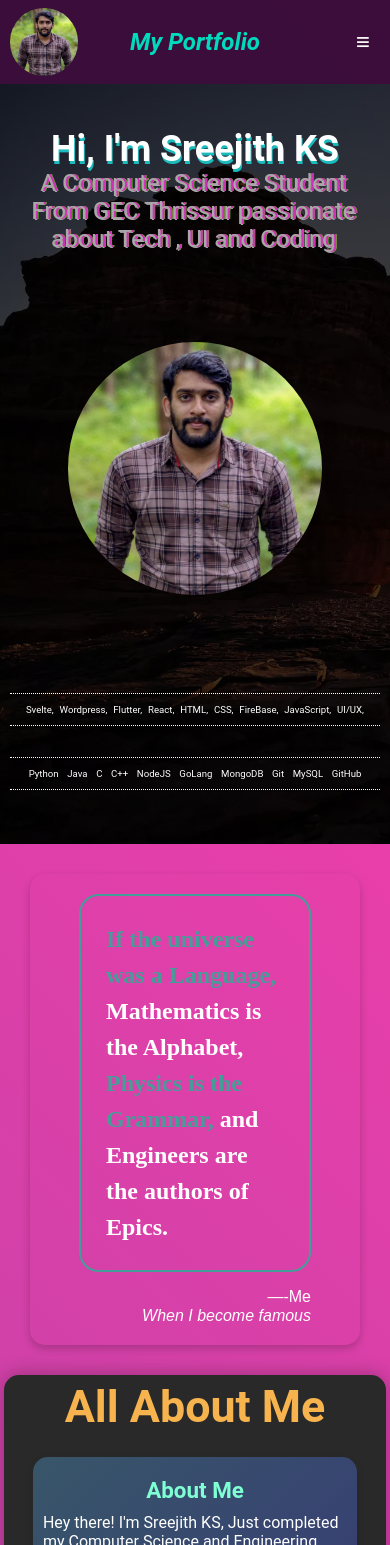
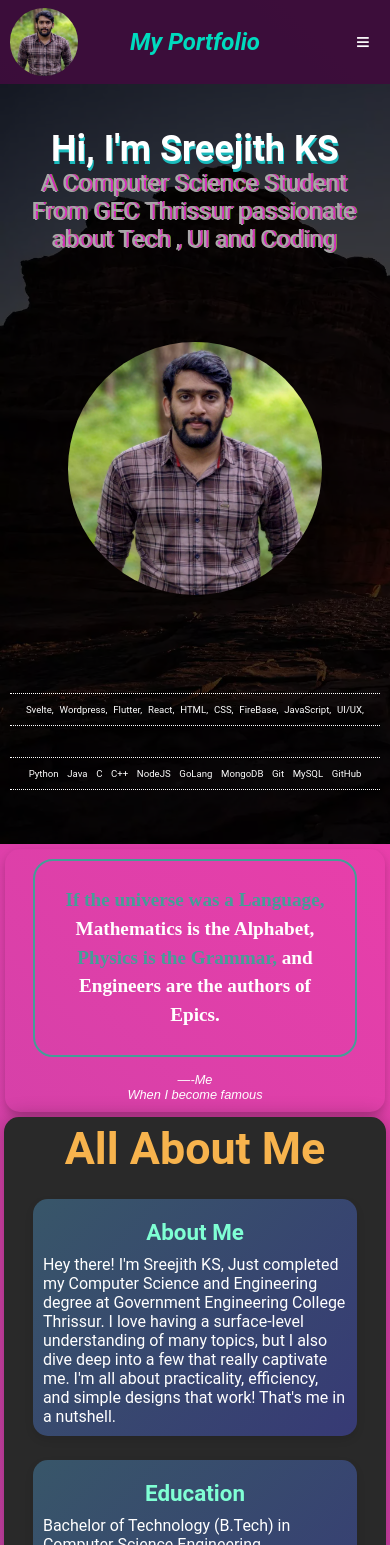
Before and after one commit to SreejithKSGupta/myPortfolio, a SvelteKit app: page / in a window 390 px wide. Shown: the top 1545 px of the page. Built offline with nearby package versions, Linux system fonts and the light colour scheme.

Commit message:
updated QuoteBox

```diff
--- a/src/routes/pages/quote.svelte
+++ b/src/routes/pages/quote.svelte
@@ -1,19 +1,19 @@
 <script lang="ts">
-	let quote1 = `If the universe was a Language,`;
-	let quote2 = ' Mathematics is the Alphabet,';
-	let quote3 = ' Physics is the Grammar,';
-	let quote4 = ' and Engineers are the authors of Epics.';
-	let quoter = `-Me`;
-	let quoterinfo = 'When I become famous';
+	const quote1 = `If the universe was a Language,`;
+	const quote2 = ' Mathematics is the Alphabet,';
+	const quote3 = ' Physics is the Grammar,';
+	const quote4 = ' and Engineers are the authors of Epics.';
+	const quoter = `-Me`;
+	const quoterInfo = 'When I become famous';
 </script>
 
-<div class="QuoteBox">
-	<div class="Quoteitem">
-		<div class="h2">
+<div class="quote-box">
+	<div class="quote-item">
+		<blockquote class="quote-text">
 			{quote1}<span class="highlight">{quote2}</span>{quote3}
 			<span class="highlight"> {quote4}</span>
-		</div>
-		<div class="h3">&mdash;{quoter}<br /><em>{quoterinfo}</em></div>
+		</blockquote>
+		<cite class="quote-author">&mdash;{quoter}<br /><em>{quoterInfo}</em></cite>
 	</div>
 </div>
 
@@ -25,56 +25,62 @@
 		--quote-author-color: #ffffff;
 	}
 
-	.QuoteBox {
+	/* Global styles */
+	.quote-box {
 		display: flex;
+		justify-content: center;
 		margin: 30px;
-		justify-content: center;
 		padding: 20px;
 		border-radius: 15px;
 		box-shadow: 0 4px 8px rgba(0, 0, 0, 0.2);
 	}
 
-	.Quoteitem {
-		font-family: 'Barlow Condensed', sans-serif;
+	.quote-item {
+		font-family: 'Barlow Condensed', sans-serif, Arial, sans-serif;
 		width: 60%;
-		align-self: center;
+		text-align: center;
 	}
 
-	.Quoteitem .h2 {
-		font-family: 'Abril Fatface', cursive;
+	.quote-text {
+		font-family: 'Abril Fatface', cursive, serif;
 		color: var(--quote-text-color);
 		font-size: 2rem;
 		font-weight: bold;
 		line-height: 1.5;
 		margin: 0;
+		padding: 25px;
 		border: 2px solid var(--quote-border-color);
 		border-radius: 20px;
-		padding: 25px;
 	}
 
-	.Quoteitem .h2 .highlight {
+	.highlight {
 		color: var(--quote-highlight-color);
 	}
 
-	.Quoteitem .h3 {
+	.quote-author {
 		color: var(--quote-author-color);
 		font-size: 1.5rem;
 		font-weight: 400;
-		line-height: 1.2;
 		padding-top: 15px;
-		text-align: right;
+		display: block;
 	}
 
+	/* Responsive adjustments */
 	@media (max-width: 768px) {
-		.Quoteitem {
-			width: 80%;
+		.quote-box {
+			margin: 5px;
+            padding: 10px;
+		}
+		.quote-item {
+			width: 90%;
 		}
 
-		.Quoteitem .h2 {
-			font-size: 1.5rem;
+		.quote-text {
+			font-size: 1.2rem;
 		}
-		.Quoteitem .h3 {
-			font-size: 1rem;
+
+		.quote-author {
+			font-size: 0.8rem;
 		}
 	}
 </style>
```
